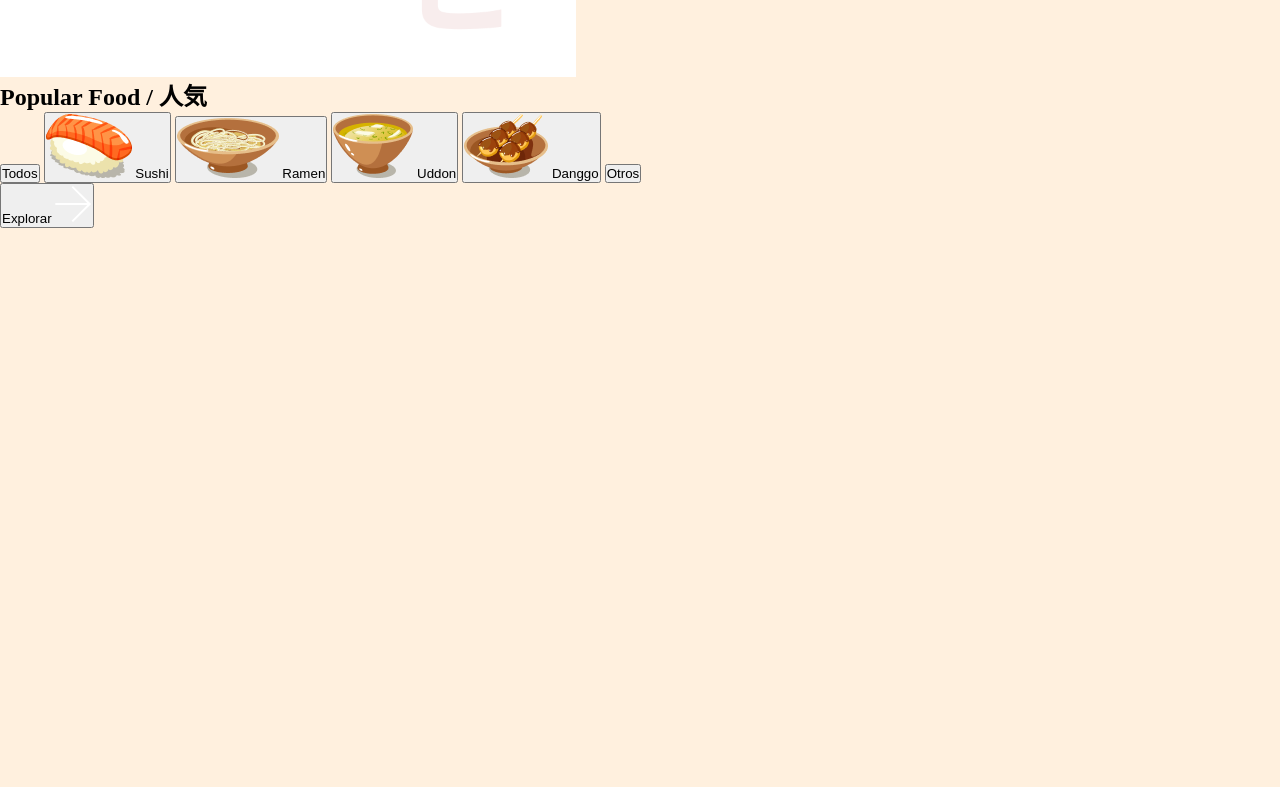
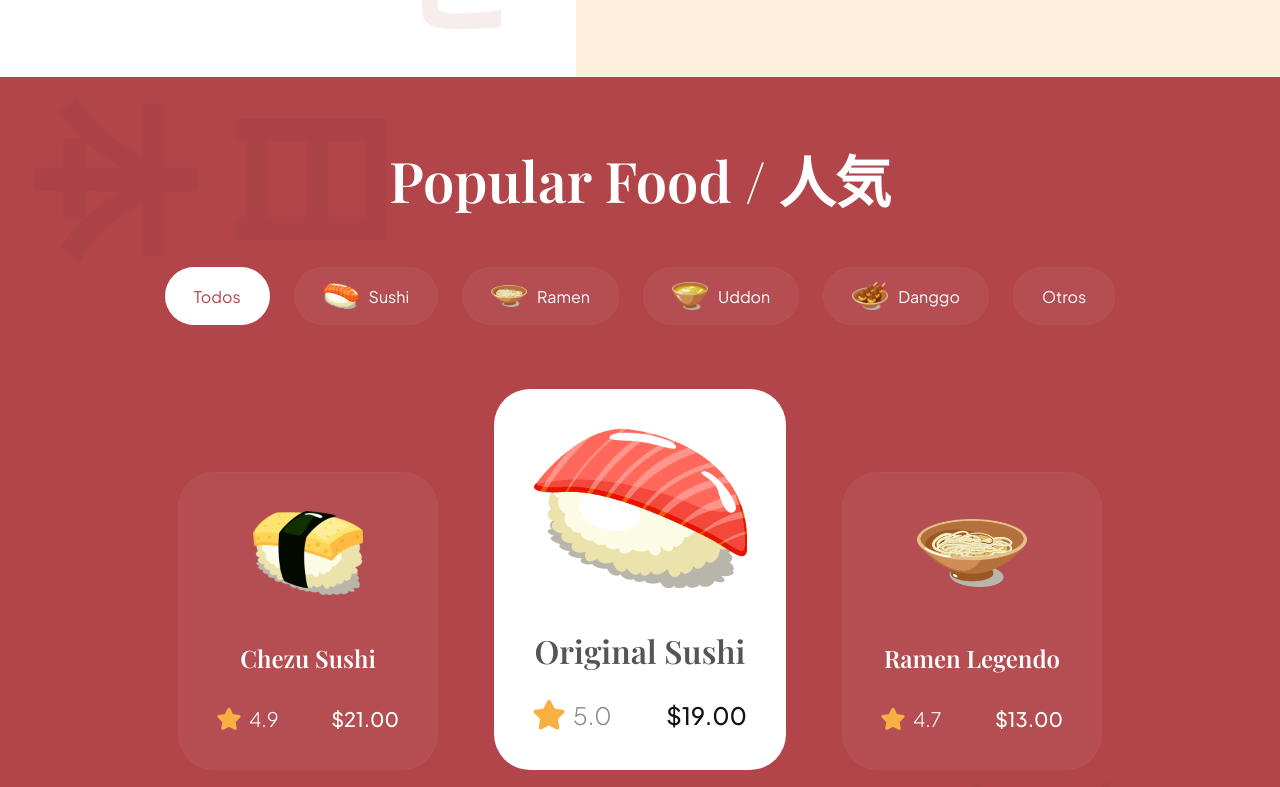
Before and after one commit to julioguerrero131/sushi-landing-page, a website built with Vite: page index.html in a window 1280 px wide. Shown: the part 1493-2280 px from the top of the page. Before the commit the page ends 1721 px from the top, so only its background shows below. Built offline with nearby package versions, Linux system fonts and the light colour scheme.

Commit message:
add: popular section

```diff
--- a/css/sections/popular.css
+++ b/css/sections/popular.css
@@ -0,0 +1,181 @@
+.popular-foods {
+  padding: 64px;
+  display: flex;
+  flex-direction: column;
+  background-color: var(--primary-color);
+  background-image: url("../../assets/popular_bg.png");
+  background-position: center;
+  background-repeat: no-repeat;
+  background-size: contain;
+  overflow: hidden;
+}
+
+.popular-foods__title {
+  font-size: 56px;
+  font-family: var(--playfair-display);
+  font-weight: 600;
+  line-height: 78px;
+  color: white;
+  text-align: center;
+}
+
+.popular-foods__filters {
+  margin-top: 48px;
+  max-width: 100%;
+  overflow-x: auto;
+  display: flex;
+  justify-content: center;
+  gap: 24px;
+}
+
+.popular-foods__filters-btn {
+  padding: 10px 28px;
+  display: flex;
+  flex-direction: row;
+  align-items: center;
+  gap: 10px;
+  background-color: rgba(255, 255, 255, 0.05);
+  border: 1px solid rgba(255, 255, 255, 0.02);
+  border-radius: 46px;
+  font-size: 16px;
+  font-weight: 300px;
+  line-height: 25px;
+  font-family: var(--plus-jakarta-sans);
+  color: #fff;
+  cursor: pointer;
+}
+
+.popular-foods__filters-btn img {
+  width: 36px;
+  height: 36px;
+  object-fit: contain;
+}
+
+.popular-foods__filters-btn.active,
+.popular-foods__filters-btn:hover {
+  background-color: #fff;
+  color: var(--primary-color);
+}
+
+.popular-foods__catalogue {
+  margin-top: 64px;
+  display: flex;
+  justify-content: center;
+  align-items: flex-end;
+  flex-wrap: wrap;
+  gap: 56px;
+}
+
+.popular-foods__button {
+  width: fit-content;
+  padding: 20px 30px;
+  margin: 80px auto 0;
+  font-weight: 500px;
+  font-size: 18px;
+  line-height: 23px;
+  font-family: var(--plus-jakarta-sans);
+  color: #fff;
+  border: none;
+  outline: none;
+  background: var(--secondary-color);
+  border-radius: 64px;
+  cursor: pointer;
+}
+
+.popular-foods__button img {
+  width: 14px;
+  height: 14px;
+  object-fit: contain;
+  margin-left: 21px;
+}
+
+.popular-foods__card {
+  padding: 38px;
+  min-width: 260px;
+  height: fit-content;
+  display: flex;
+  align-items: center;
+  flex-direction: column;
+  background: rgba(255, 255, 255, 0.05);
+  border-radius: 36px;
+  border: 1px solid rgba(255, 255, 255, 0.02);
+}
+
+.popular-foods__card img {
+  width: 110px;
+  height: 84px;
+  object-fit: contain;
+}
+
+.popular-foods__card-title {
+  margin-top: 47px;
+  font-weight: 600;
+  font-size: 24px;
+  line-height: 32px;
+  font-family: var(--playfair-display);
+  color: #fff;
+  text-align: center;
+}
+
+.popular-foods__card-details {
+  width: 100%;
+  margin-top: 32px;
+}
+
+.popular-foods__card-rating {
+  display: flex;
+  align-items: center;
+  gap: 8px;
+}
+
+.popular-foods__card-rating img {
+  width: 24px;
+  height: 24px;
+  object-fit: contain;
+}
+
+.popular-foods__card-rating p {
+  font-size: 20px;
+  font-weight: 300;
+  font-family: var(--plus-jakarta-sans);
+  color: #fff;
+}
+
+.popular-foods__card-price {
+  font-size: 20px;
+  font-weight: 500;
+  font-family: var(--plus-jakarta-sans);
+  color: #fff;
+}
+
+/* Active Card */
+.popular-foods__card.active-card {
+  background: #fff;
+  min-width: 240px;
+
+}
+
+.popular-foods__card.active-card .popular-foods__card-image {
+  width: 214px;
+  height: 160px;
+}
+
+.popular-foods__card.active-card .popular-foods__card-title {
+  color: var(--black-500);
+  font-size: 32px;
+}
+
+.popular-foods__card.active-card .popular-foods__card-rating img {
+  width: 32px;
+  height: 32px;
+}
+
+.popular-foods__card.active-card .popular-foods__card-rating p {
+  font-size: 24px;
+  color: var(--gray-100);
+}
+
+.popular-foods__card.active-card .popular-foods__card-price {
+  font-size: 24px;
+  color: var(--secondary-color);
+}
--- a/index.html
+++ b/index.html
@@ -101,7 +101,8 @@
     <div class="about-us__content">
       <p class="sushi__subtitle">Sobre Nosotros / 私たちに関しては</p>
       <h3 class="sushi__title">Nuestra misión es llevarte los auténticos sabores japoneses.</h3>
-      <p class="sushi__description">Continuaremos brindando la experiencia de Omotenashi, la mentalidad japonesa de hospitalidad, con nuestras compras y comidas para nuestros clientes.</p>
+      <p class="sushi__description">Continuaremos brindando la experiencia de Omotenashi, la mentalidad japonesa de
+        hospitalidad, con nuestras compras y comidas para nuestros clientes.</p>
     </div>
   </section>
 
@@ -134,7 +135,62 @@
     </div>
 
     <div class="popular-foods__catalogue">
-      <!-- javascript -->
+      <article class="popular-foods__card">
+        <img
+          class="popular-foods__card-image"
+          src="assets/sushi-12.png"
+          alt="sushi12"
+        >
+
+        <h4 class="popular-foods__card-title">Chezu Sushi</h4>
+
+        <div class="popular-foods__card-details flex-between">
+          <div class="popular-foods__card-rating">
+            <img src="assets/star.svg" alt="star">
+            <p>4.9</p>
+          </div>
+
+          <p class="popular-foods__card-price">$21.00</p>
+        </div>
+      </article>
+
+      <article class="popular-foods__card active-card">
+        <img
+          class="popular-foods__card-image"
+          src="assets/sushi-11.png"
+          alt="sushi11"
+        >
+
+        <h4 class="popular-foods__card-title">Original Sushi</h4>
+
+        <div class="popular-foods__card-details flex-between">
+          <div class="popular-foods__card-rating">
+            <img src="assets/star.svg" alt="star">
+            <p>5.0</p>
+          </div>
+
+          <p class="popular-foods__card-price">$19.00</p>
+        </div>
+      </article>
+
+      <article class="popular-foods__card">
+        <img
+          class="popular-foods__card-image"
+          src="assets/sushi-10.png"
+          alt="sushi10"
+        >
+
+        <h4 class="popular-foods__card-title">Ramen Legendo</h4>
+
+        <div class="popular-foods__card-details flex-between">
+          <div class="popular-foods__card-rating">
+            <img src="assets/star.svg" alt="star">
+            <p>4.7</p>
+          </div>
+
+          <p class="popular-foods__card-price">$13.00</p>
+        </div>
+      </article>
     </div>
 
     <button class="popular-foods__button">
```
